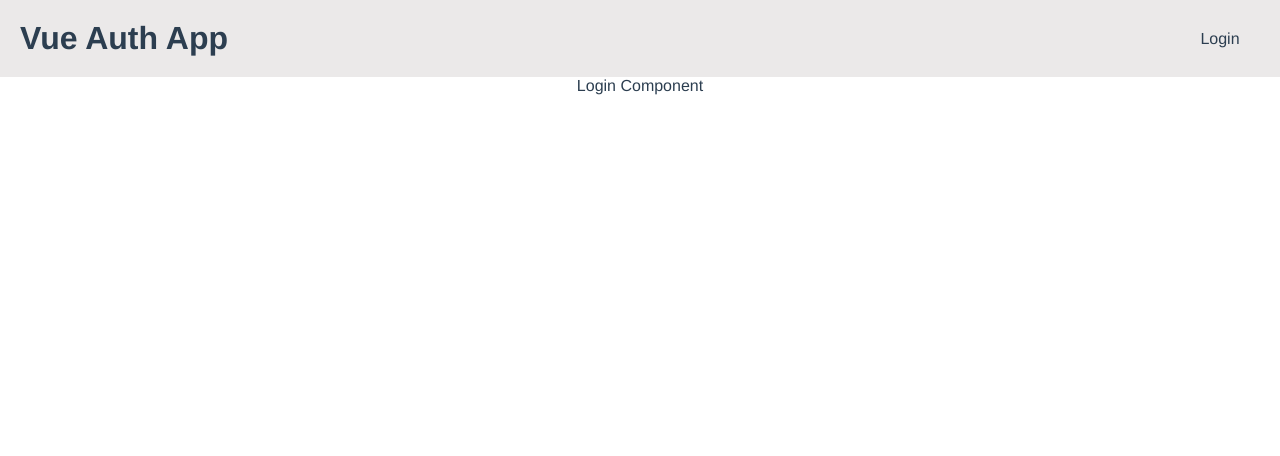
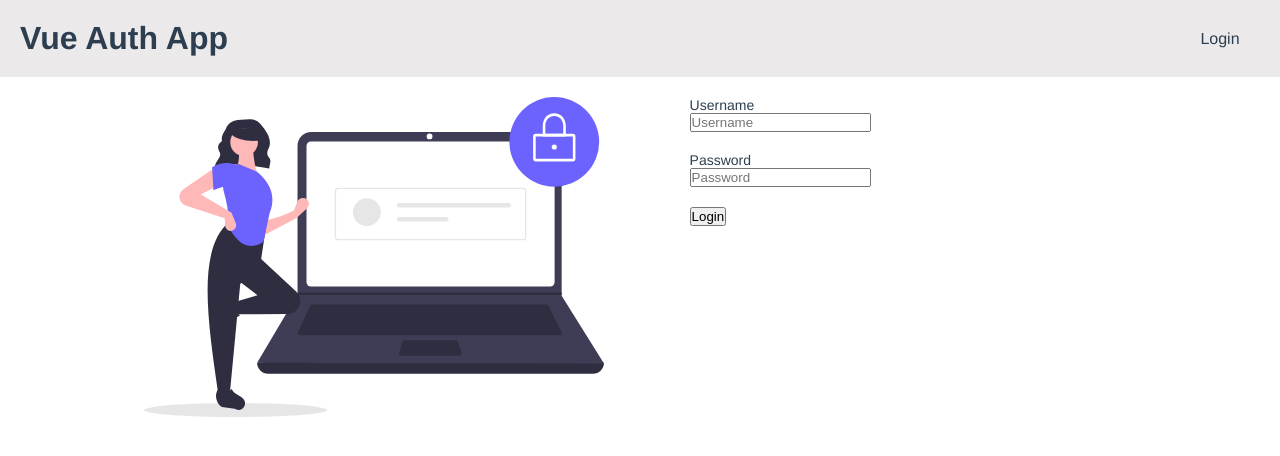
Before and after one commit to Krishnajha25/auth-app-vuejs, a Vue app: page /login in a window 1280 px wide. Shown: the top 456 px of the page. Built offline with nearby package versions, Linux system fonts and the light colour scheme; the HTML template or start-up script is replaced by a standard one.

Commit message:
Login form design initiated

```diff
--- a/src/App.vue
+++ b/src/App.vue
@@ -8,7 +8,9 @@
         <router-link to="/login">Login</router-link>
       </div>
     </header>
-    <router-view></router-view>
+    <div class="component-container">
+      <router-view></router-view>
+    </div>
   </div>
 </template>
 
@@ -74,4 +76,10 @@ a{
 .menu:hover{
   background: rgb(199, 198, 198);
 }
+
+.component-container{
+  padding: 20px;
+  width: 100%;
+  height: 100vh;
+}
 </style>
--- a/src/components/Login.vue
+++ b/src/components/Login.vue
@@ -1,6 +1,25 @@
 <template>
-    <div>
-        Login Component
+    <div class="login-container">
+
+        <div class="left">
+
+        </div>
+        <div class="right">
+            <form method="post" autocomplete="off">
+                <div class="form-group">
+                    <label for="username">Username</label>
+                    <input type="text" name="username" placeholder="Username">
+                </div>
+                <div class="form-group">
+                    <label for="password">Password</label>
+                    <input type="password" name="password" placeholder="Password">
+                </div>
+                <button class="submit-btn" type="submit">
+                    Login
+                </button>
+            </form>
+        </div>
+
     </div>
 </template>
 
@@ -14,4 +33,47 @@ export default {
 
 <style scoped>
 
+*{
+    padding: 0;
+    margin: 0;
+    box-sizing: border-box;
+}
+
+.login-container{
+    width: 80%;
+    margin: 0 10%;
+    display: flex;
+    justify-content: space-evenly;
+}
+
+.left{
+    background: url('../assets/login.svg');
+    height: 320px;
+    width: 50%;
+    background-size: contain;
+    background-repeat: no-repeat;
+}
+
+.right{
+    height: 320px;
+    width: 40%;
+    margin: 0 5%;
+}
+
+form{
+    text-align: start;
+}
+
+.form-group {
+    display: flex;
+    flex-direction: column;
+    justify-content: left;
+    align-items: flex-start;
+    margin-bottom: 20px;
+}
+
+label{
+    font-size: 14px;
+}
+
 </style>
```
Also changed, not shown: src/assets/login.svg (added).
